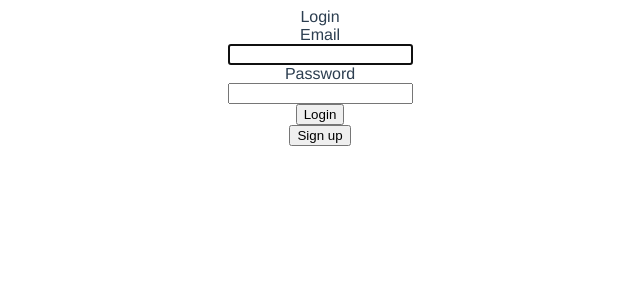
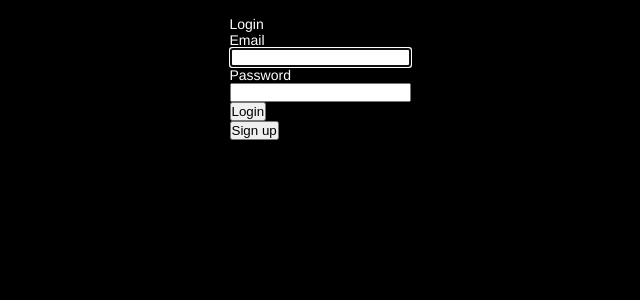
Before and after one commit to teemukaaria/useful-checklists, a Vue app in the folder client/: page /login in a window 1280 px wide. Shown: the top 300 px of the page, without its empty margins (320-960 px from the left). Built offline with nearby package versions, Linux system fonts and the light colour scheme; no server answers.

Commit message:
refactor: extract common styles and css variables

```diff
--- a/client/public/index.html
+++ b/client/public/index.html
@@ -4,12 +4,14 @@
     <meta charset="utf-8">
     <meta http-equiv="X-UA-Compatible" content="IE=edge">
     <meta name="viewport" content="width=device-width,initial-scale=1.0">
-    <link rel="icon" href="<%= BASE_URL %>favicon.ico">
-    <title><%= htmlWebpackPlugin.options.title %></title>
+    <link rel="icon" href="<%= BASE_URL %>favicon-not-there.ico">
+    <link rel="stylesheet" type="text/css" href="<%= BASE_URL %>styles.css">
+    <link rel="stylesheet" type="text/css" href="<%= BASE_URL %>variables.css">
+    <title>Useful Checklists</title>
   </head>
   <body>
     <noscript>
-      <strong>We're sorry but <%= htmlWebpackPlugin.options.title %> doesn't work properly without JavaScript enabled. Please enable it to continue.</strong>
+      <strong>We're sorry but Useful Checklists doesn't work properly without JavaScript enabled. Please enable it to continue.</strong>
     </noscript>
     <div id="app"></div>
     <!-- built files will be auto injected -->
--- /dev/null
+++ b/client/public/styles.css
@@ -0,0 +1,22 @@
+*,
+*::after,
+*::before {
+  margin: 0;
+  padding: 0;
+  box-sizing: border-box;
+}
+
+body {
+  background: var(--color-background);
+  font-size: var(--font-size-text);
+}
+
+h2 {
+  font-size: var(--font-size-large);
+  font-weight: bold;
+}
+
+h6 {
+  font-size: var(--font-size-large);
+  font-weight: bold;
+}
--- /dev/null
+++ b/client/public/variables.css
@@ -0,0 +1,11 @@
+body {
+  /* COLORS */
+  --color-text: white;
+  --color-background: black;
+  --color-background-card: #666;
+
+  /* FONTS */
+  --font-size-small: 12px;
+  --font-size-text: 14px;
+  --font-size-large: 16px;
+}
--- a/client/src/App.vue
+++ b/client/src/App.vue
@@ -35,20 +35,13 @@ export default defineComponent({
   font-family: Avenir, Helvetica, Arial, sans-serif;
   -webkit-font-smoothing: antialiased;
   -moz-osx-font-smoothing: grayscale;
-  text-align: center;
-  color: #2c3e50;
-}
-
-#nav {
-  padding: 30px;
-
-  a {
-    font-weight: bold;
-    color: #2c3e50;
-
-    &.router-link-exact-active {
-      color: #42b983;
-    }
-  }
+  color: var(--color-text);
+  max-width: 360px;
+  padding: 16px;
+  margin: auto;
+  min-height: 100vh;
+  display: flex;
+  flex-direction: column;
+  align-items: center;
 }
 </style>
```
